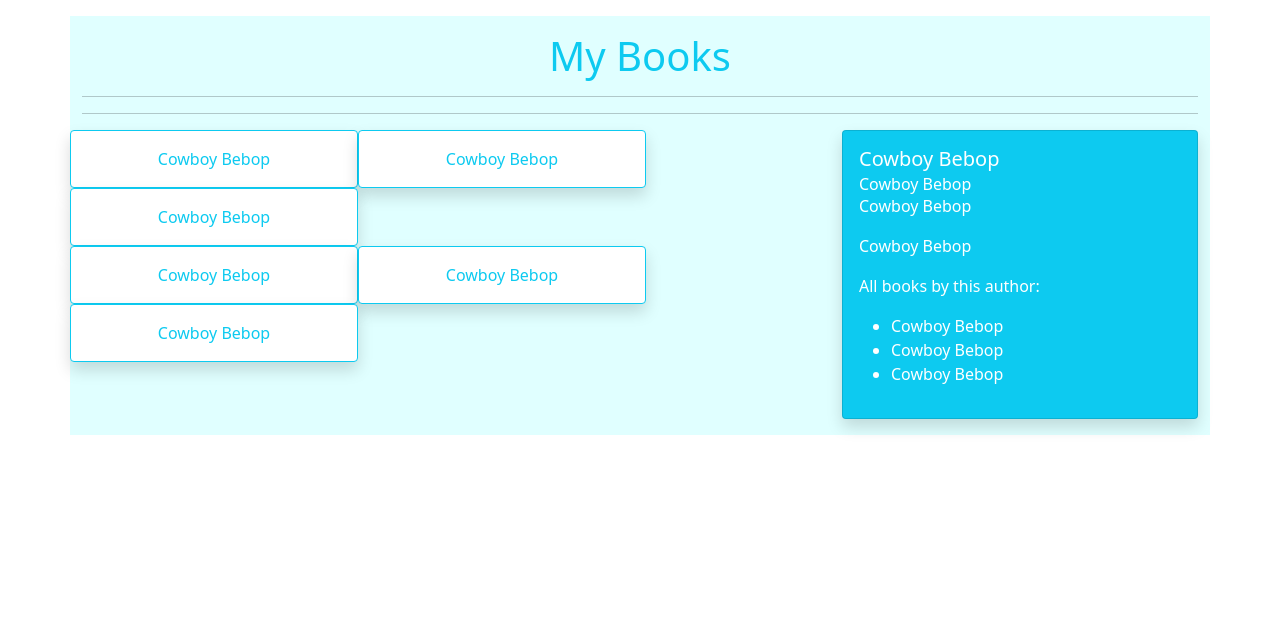
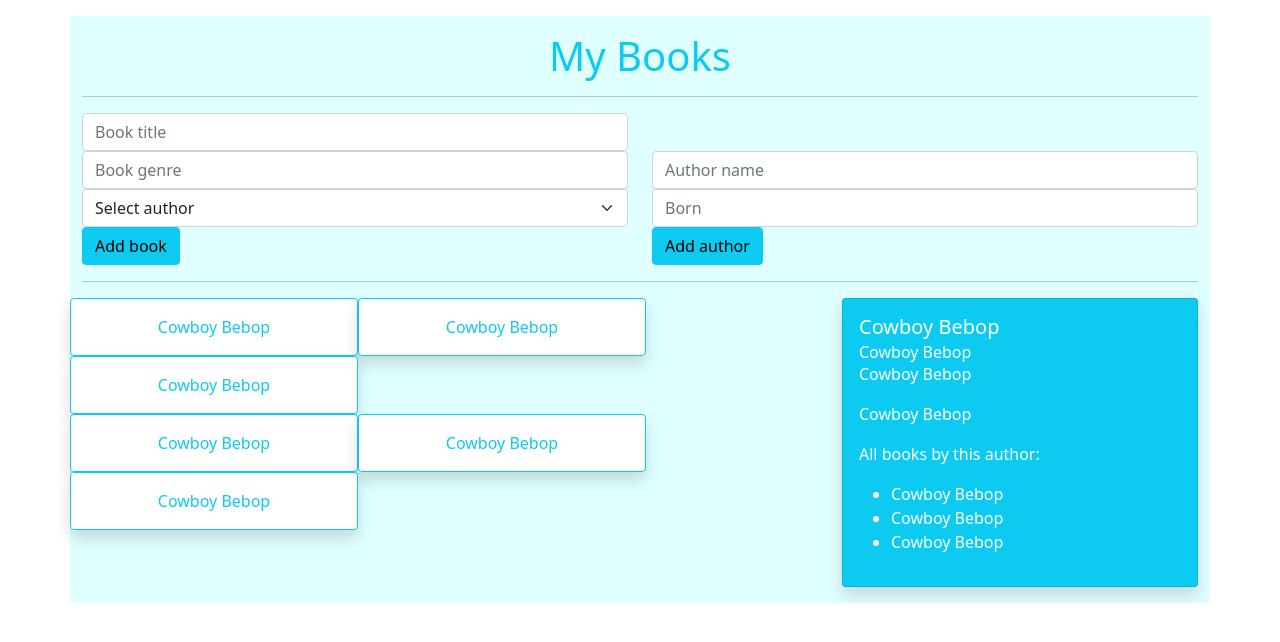
Before and after one commit to trieungochai/Apollo-GraphQL_my-books, a React (Create React App) app in the folder client/: page / in a window 1280 px wide. Shown: the top 642 px of the page. Built offline with nearby package versions, Linux system fonts and the light colour scheme.

Commit message:
Adding Forms dumb component

```diff
--- a/client/public/index.html
+++ b/client/public/index.html
@@ -2,42 +2,22 @@
 <html lang="en">
   <head>
     <meta charset="utf-8" />
-    <link rel="icon" href="%PUBLIC_URL%/favicon.ico" />
+    <link
+      rel="stylesheet"
+      href="https://cdn.jsdelivr.net/npm/bootstrap@5.1.3/dist/css/bootstrap.min.css"
+      integrity="sha384-1BmE4kWBq78iYhFldvKuhfTAU6auU8tT94WrHftjDbrCEXSU1oBoqyl2QvZ6jIW3"
+      crossorigin="anonymous"
+    />
     <meta name="viewport" content="width=device-width, initial-scale=1" />
     <meta name="theme-color" content="#000000" />
     <meta
       name="description"
       content="Web site created using create-react-app"
     />
-    <link rel="apple-touch-icon" href="%PUBLIC_URL%/logo192.png" />
-    <!--
-      manifest.json provides metadata used when your web app is installed on a
-      user's mobile device or desktop. See https://developers.google.com/web/fundamentals/web-app-manifest/
-    -->
-    <link rel="manifest" href="%PUBLIC_URL%/manifest.json" />
-    <!--
-      Notice the use of %PUBLIC_URL% in the tags above.
-      It will be replaced with the URL of the `public` folder during the build.
-      Only files inside the `public` folder can be referenced from the HTML.
-
-      Unlike "/favicon.ico" or "favicon.ico", "%PUBLIC_URL%/favicon.ico" will
-      work correctly both with client-side routing and a non-root public URL.
-      Learn how to configure a non-root public URL by running `npm run build`.
-    -->
     <title>React App</title>
   </head>
   <body>
     <noscript>You need to enable JavaScript to run this app.</noscript>
     <div id="root"></div>
-    <!--
-      This HTML file is a template.
-      If you open it directly in the browser, you will see an empty page.
-
-      You can add webfonts, meta tags, or analytics to this file.
-      The build step will place the bundled scripts into the <body> tag.
-
-      To begin the development, run `npm start` or `yarn start`.
-      To create a production bundle, use `npm run build` or `yarn build`.
-    -->
   </body>
 </html>
--- a/client/src/App.js
+++ b/client/src/App.js
@@ -1,12 +1,14 @@
-import Container from "react-bootstrap/Container";
+import { Container } from "react-bootstrap";
 import BookList from "./components/BookList";
+import Forms from "./components/Forms";
 
 const App = () => {
   return (
     <Container className="py-3 mt-3" style={{ backgroundColor: "lightcyan" }}>
       <h1 className="text-center text-info mb-3">My Books</h1>
-      <hr></hr>
-      <hr></hr>
+      <hr />
+      <Forms />
+      <hr />
       <BookList />
     </Container>
   );
--- a/client/src/components/BookDetails.js
+++ b/client/src/components/BookDetails.js
@@ -7,7 +7,6 @@
       <Card.Body>
         <Card.Title>Cowboy Bebop</Card.Title>
         <Card.Subtitle>Cowboy Bebop</Card.Subtitle>
-        <Card.Text>
         <p>Cowboy Bebop</p>
         <p>Cowboy Bebop</p>
         <p>All books by this author:</p>
@@ -16,7 +15,6 @@
           <li>Cowboy Bebop</li>
           <li>Cowboy Bebop</li>
         </ul>
-        </Card.Text>
       </Card.Body>
     </Card>
   );
--- /dev/null
+++ b/client/src/components/Forms.js
@@ -0,0 +1,45 @@
+import React from "react";
+import { Button, Col, Form, Row } from "react-bootstrap";
+
+const Forms = () => {
+  return (
+    <Row>
+      <Col>
+        <Form>
+          <Form.Group>
+            <Form.Control type="text" placeholder="Book title" />
+          </Form.Group>
+          <Form.Group>
+            <Form.Control type="text" placeholder="Book genre" />
+          </Form.Group>
+          <Form.Group>
+            <Form.Select type="select" defaultValue="Select author">
+              <option disabled>Select author</option>
+            </Form.Select>
+          </Form.Group>
+          <Button className="float-right" variant="info" type="submit">
+            Add book
+          </Button>
+        </Form>
+      </Col>
+      <Col>
+        <Form>
+          <Form.Group className="invisible">
+            <Form.Control />
+          </Form.Group>
+          <Form.Group>
+            <Form.Control type="text" placeholder="Author name" />
+          </Form.Group>
+          <Form.Group>
+            <Form.Control type="number" placeholder="Born" />
+          </Form.Group>
+          <Button className="float-right" variant="info" type="submit">
+            Add author
+          </Button>
+        </Form>
+      </Col>
+    </Row>
+  );
+};
+
+export default Forms;
--- a/client/src/index.js
+++ b/client/src/index.js
@@ -1,11 +1,8 @@
 import React from "react";
 import ReactDOM from "react-dom/client";
 import "bootstrap/dist/css/bootstrap.min.css";
+
 import App from "./App";
 
 const root = ReactDOM.createRoot(document.getElementById("root"));
-root.render(
-  <React.StrictMode>
-    <App />
-  </React.StrictMode>
-);
+root.render(<App />);
```
Lines whose indentation alone changed are shown as unchanged.
